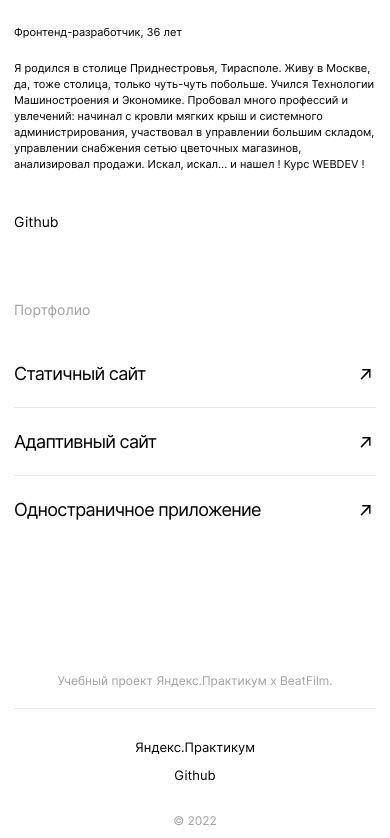
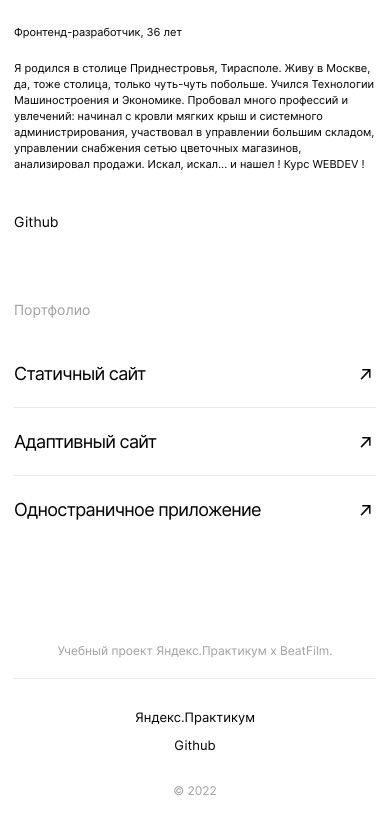
Before and after one commit to Pakwalls/movies-explorer-frontend, a React (Create React App) app: page / in a window 390 px wide. Shown: the part 2717-3555 px from the top of the page. After the commit the page ends 3525 px from the top, so only its background shows below. Built offline with nearby package versions, Linux system fonts and the light colour scheme.

Commit message:
added changes on footer

```diff
--- a/src/components/Footer/Footer.css
+++ b/src/components/Footer/Footer.css
@@ -15,6 +15,6 @@
   .footer {
     width: calc(100% - 28px);
     background-color: #FFF;
-    padding: 60px 14px 10px;
+    padding: 30px 14px 10px;
   }
 }
```
